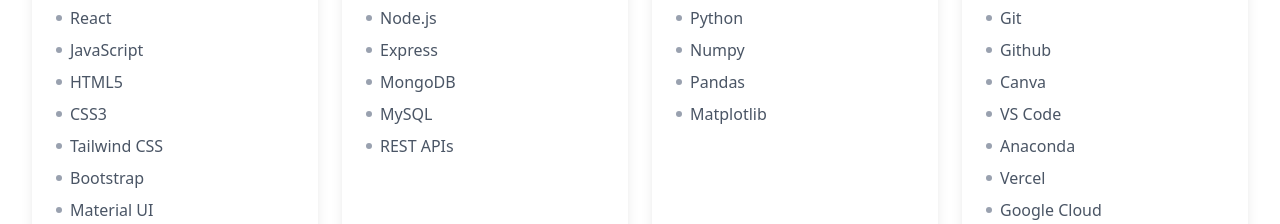
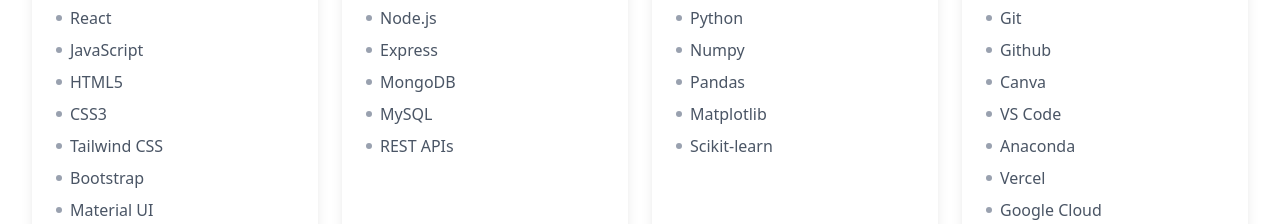
Before and after one commit to negiNeeraj1/PortfolioProject, a React (Vite) app: page /about in a window 1280 px wide. Shown: the part 1020-1244 px from the top of the page. Built offline with nearby package versions, Linux system fonts and the light colour scheme.

Commit message:
Added one skill

```diff
--- a/src/Components/SmallCompo/Skill.jsx
+++ b/src/Components/SmallCompo/Skill.jsx
@@ -25,7 +25,7 @@
     {
       category: "AI/ML",
       icon: <Brain className="w-6 h-6" />,
-      items: ["Python", "Numpy", "Pandas", "Matplotlib"],
+      items: ["Python", "Numpy", "Pandas", "Matplotlib", "Scikit-learn"],
       color: "from-purple-500 to-pink-500",
     },
 
```
